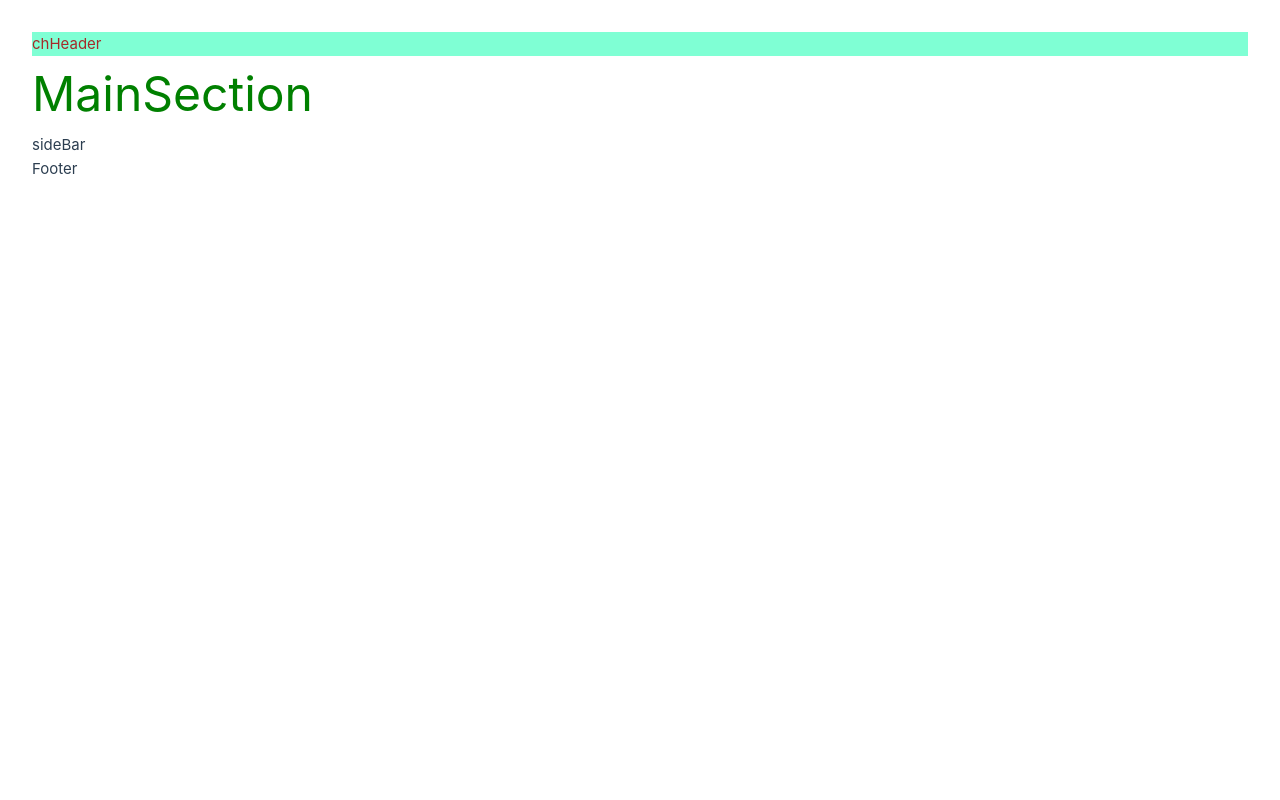
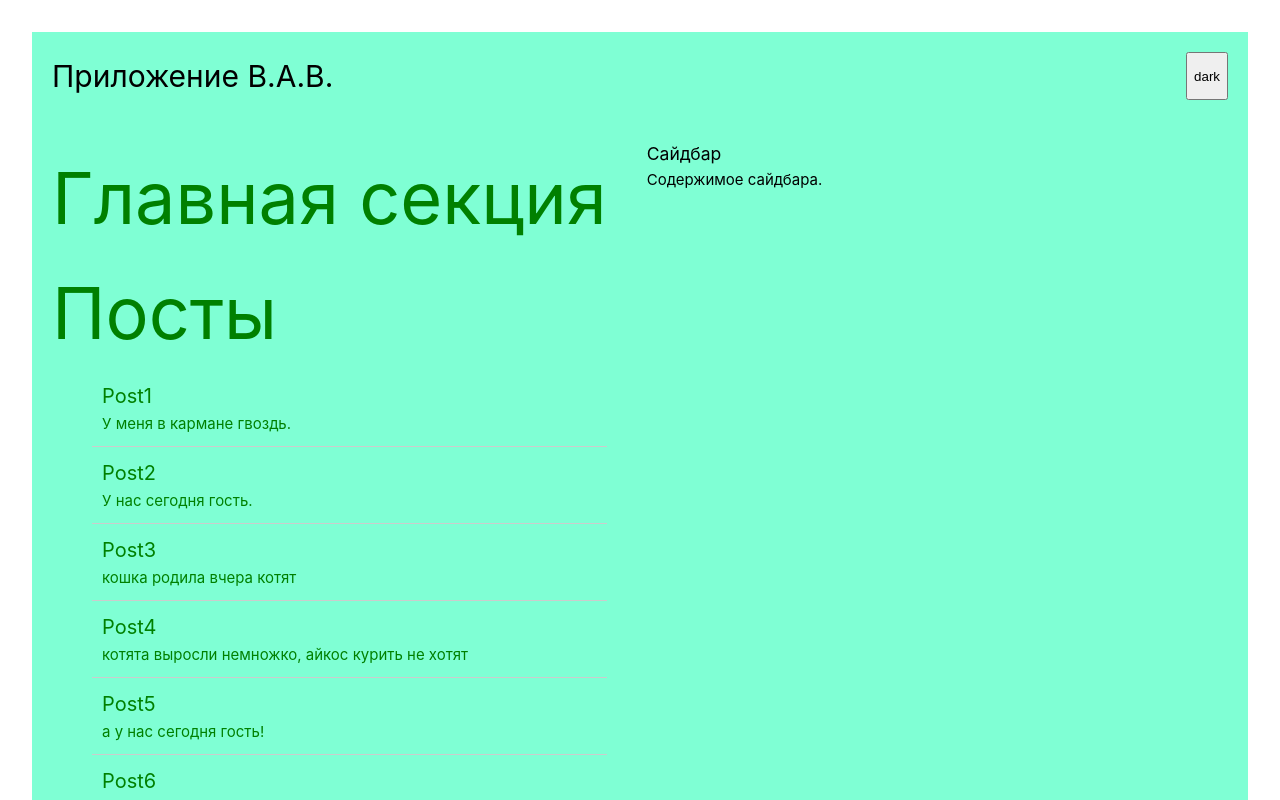
Before and after one commit to VolchokTV/vue_hw1, a Vue app: page / in a window 1280 px wide. Shown: the top 800 px of the page. Built offline with nearby package versions, Linux system fonts and the light colour scheme.

Commit message:
hw2 final

```diff
--- a/src/components/ChildFooter.vue
+++ b/src/components/ChildFooter.vue
@@ -1,7 +1,7 @@
 <template>
-  <div>
-    Footer
-  </div>
+  <footer>
+    <p>© 2024 В.А.В. Мое Приложение</p>
+  </footer>
 </template>
 <script lang="ts">
 import { defineComponent } from 'vue';
@@ -10,4 +10,9 @@ export default defineComponent({});
 
 </script>
 
-<style></style>
+<style>
+footer {
+  padding: 20px;
+  text-align: center;
+}
+</style>
--- a/src/components/ChildHeader.vue
+++ b/src/components/ChildHeader.vue
@@ -1,13 +1,36 @@
 <template>
-  <div>
-    chHeader
-  </div>
+  <header>
+    <h1> Приложение В.А.В. </h1>
+    <button @click="toggleTheme">{{ themeName }}</button>
+  </header>
 </template>
 <script lang="ts">
 import { defineComponent } from 'vue';
 
-export default defineComponent({});
+export default defineComponent({
+
+  props: {
+    themeName: {
+      type: String,
+      default: 'dark', // Задаем дефолтное значение
+      required: false
+    }
+  },
+
+  methods: {
+    toggleTheme() {
+      this.$emit('theme-toggled');
+    }
+  }
+});
+
+
 
 </script>
 
-<style></style>
+<style>
+header{
+  display: flex;
+  justify-content: space-between;
+  padding: 20px;
+}</style>
--- a/src/components/ChildMain.vue
+++ b/src/components/ChildMain.vue
@@ -1,20 +1,84 @@
 <template>
   <section class="mainSection">
-    <div>
-      MainSection
-    </div>
+    <main>
+      <h2>Главная секция</h2>
+      <h2>Посты</h2>
+      <ul>
+        <li v-for="post in posts" :key="post.id" class="post">
+          <h5>{{ post.title }}</h5>
+          <p>{{ post.content }}</p>
+        </li>
+      </ul>
+      <button @click="toggleVisibility">
+        {{ toggleButtonText }}
+      </button>
+    </main>
   </section>
 </template>
+
+
 <script lang="ts">
+import type { IPost } from '@/data/posts';
 import { defineComponent } from 'vue';
 
-export default defineComponent({});
+export default defineComponent({
+  props: {
+      posts: {
+      type: Array<IPost>,
+      required: true,
+    },
+    },
+  computed: {
+    toggleButtonText() {
+      return this.showAll ? 'Показать первые 10' : 'Показать все';
+    }
+  },
+
+  data() {
+    return {
+      showAll: false // Исходное состояние - сначала 10 постов
+    };
+  },
+  methods: {
+    toggleVisibility() {
+      this.showAll = !this.showAll; // Переключаем состояние видимости постов
+      this.$emit('visibility-toggled'); // Эмитируем событие для родительского компонента
+    }
+  }
+
+});
 
 </script>
 
 <style scoped>
-.mainSection{
+.mainSection {
   color: green;
   font-size: 48px;
 }
+
+main {
+  padding: 20px;
+}
+
+.post {
+  padding: 10px;
+  border-bottom: 1px solid #ccc;
+}
+
+ul {
+  list-style-type: none;
+}
+
+button {
+  margin-top: 10px;
+  padding: 20px;
+}
+
+h5 {
+  font-size: 20px;
+}
+
+p {
+  font-size: 15px;
+}
 </style>
--- a/src/components/ChildSideBar.vue
+++ b/src/components/ChildSideBar.vue
@@ -1,6 +1,9 @@
 <template>
   <div>
-    sideBar
+    <aside>
+      <h3>Сайдбар</h3>
+      <p>Содержимое сайдбара.</p>
+    </aside>
   </div>
 </template>
 <script lang="ts">
@@ -10,4 +13,8 @@ export default defineComponent({});
 
 </script>
 
-<style></style>
+<style>
+aside {
+  padding: 20px;
+}
+</style>
--- a/src/components/ParentPage.vue
+++ b/src/components/ParentPage.vue
@@ -1,12 +1,13 @@
 <template>
-  <div class="myHeader">
+  <div :class="theme">
 
-    <ChildHeader />
-  </div>
+    <ChildHeader @theme-toggled="toggleTheme" :theme-name="themeName" />
+
     <section>
+      <div class="content">
         <div>
-      <div>
-        <ChildMain />
+          <ChildMain :posts="visiblePosts" @visibility-toggled="togglePostVisibility" />
+
         </div>
         <div>
           <ChildSideBar />
@@ -14,9 +15,8 @@
       </div>
     </section>
     <div class="myFooter">
-
       <ChildFooter />
-
+    </div>
   </div>
 </template>
 
@@ -26,11 +26,36 @@ import ChildHeader from './ChildHeader.vue';
 import ChildMain from './ChildMain.vue';
 import ChildSideBar from './ChildSideBar.vue';
 import ChildFooter from './ChildFooter.vue';
+import { posts } from '@/data/posts';
 
 export default defineComponent({
   name: 'ParentPage',
   components: { ChildHeader, ChildMain, ChildSideBar, ChildFooter },
+  data() {
+    return {
+      theme: 'light', // Начальная тема
+      posts,
+      showAll: false // Статус отображения всех постов
+    };
+  },
+  computed: {
+    themeName() {
+      return this.theme === 'light' ? 'dark' : 'light'; // Сообщение на кнопке
 
+    },
+    visiblePosts() {
+      return this.showAll ? this.posts : this.posts.slice(0, 10); // Возвращаем 10 или все посты
+    },
+
+  },
+  methods: {
+    toggleTheme() {
+      this.theme = this.theme === 'light' ? 'dark' : 'light';// Переключение темы
+    },
+    togglePostVisibility() {
+      this.showAll = !this.showAll; // Переключение состояния
+    }
+  }
 
 });
 </script>
@@ -38,6 +63,27 @@ export default defineComponent({
 <style scoped>
 .myHeader {
   color: brown;
+ }
+
+.light {
   background-color: aquamarine;
+  color: black;
+}
+
+.dark {
+  background-color: black;
+  color: aquamarine;
+}
+
+.content {
+  display: flex;
+}
+
+aside {
+  width: 200px;
+}
+
+main {
+  flex-grow: 1;
 }
 </style>
--- /dev/null
+++ b/src/data/posts.ts
@@ -0,0 +1,108 @@
+export interface IPost {
+  id: number;
+  title: string;
+  content: string;
+}
+
+export const posts = [
+  {
+    id: 1,
+    title: 'Post1',
+    content: 'У меня в кармане гвоздь.'
+  },
+  {
+    id: 2,
+    title: 'Post2',
+    content: 'У нас сегодня гость.'
+  },
+  {
+    id: 3,
+    title: 'Post3',
+    content: 'кошка родила вчера котят'
+  },
+  {
+    id: 4,
+    title: 'Post4',
+    content: 'котята выросли немножко, айкос курить не хотят'
+  },
+  {
+    id: 5,
+    title: 'Post5',
+    content: 'а у нас сегодня гость!'
+  },
+  {
+    id: 6,
+    title: 'Post6',
+    content: 'у меня в кармане лось'
+  },
+  {
+    id: 7,
+    title: 'Post7',
+    content: 'залез на сосну, за грибами'
+  },
+  {
+    id: 8,
+    title: 'Post8',
+    content: 'кошка родила вчера котят'
+  },
+  {
+    id: 9,
+    title: 'Post9',
+    content: 'котята выросли немножко, айкос курить не хотят'
+  },
+  {
+    id: 10,
+    title: 'Post10',
+    content: 'а у нас огонь погас'
+  },
+  {
+    id: 11,
+    title: 'Post11',
+    content: '*****'
+  },
+  {
+    id: 12,
+    title: 'Post12',
+    content: '+++++'
+  },
+  {
+    id: 13,
+    title: 'Post13',
+    content: 'кошка родила вчера котят'
+  },
+  {
+    id: 14,
+    title: 'Post14',
+    content: 'котята выросли немножко, айкос курить не хотят'
+  },
+  {
+    id: 15,
+    title: 'Post15',
+    content: 'а у нас огонь погас'
+  },
+  {
+    id: 16,
+    title: 'Post16',
+    content: 'а у нас газ'
+  },
+  {
+    id: 17,
+    title: 'Post17',
+    content: 'а у нас водопровод'
+  },
+  {
+    id: 18,
+    title: 'Post18',
+    content: 'кошка родила вчера котят'
+  },
+  {
+    id: 19,
+    title: 'Post19',
+    content: 'котята выросли немножко, айкос курить не хотят'
+  },
+  {
+    id: 20,
+    title: 'Post20',
+    content: 'грузовик привез дрова'
+  },
+];
--- a/src/router/index.ts
+++ b/src/router/index.ts
@@ -9,14 +9,14 @@ const router = createRouter({
       name: 'home',
       component: HomeView,
     },
-    {
-      path: '/about',
-      name: 'about',
+    //{
+      //path: '/about',
+      //name: 'about',
       // route level code-splitting
       // this generates a separate chunk (About.[hash].js) for this route
       // which is lazy-loaded when the route is visited.
-      component: () => import('../views/AboutView.vue'),
-    },
+      //component: () => import('../views/AboutView.vue'),
+   // },
   ],
 });
 
```
Lines whose indentation alone changed are shown as unchanged.
